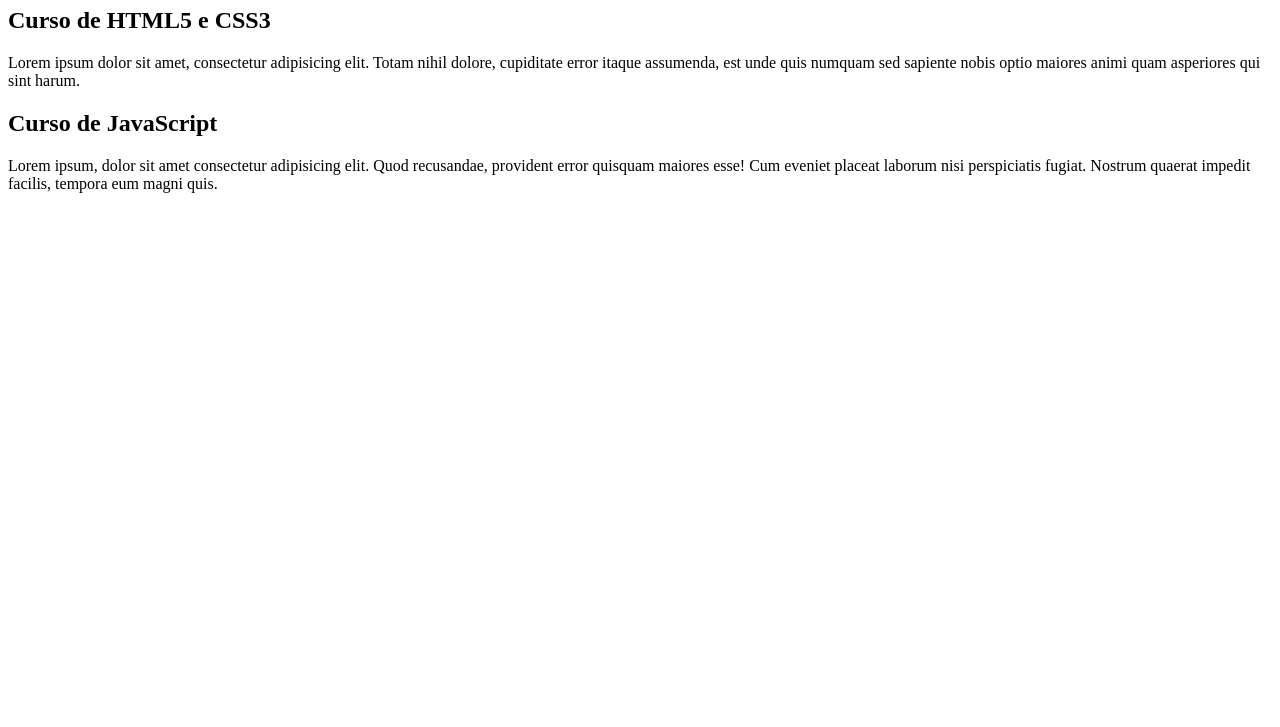
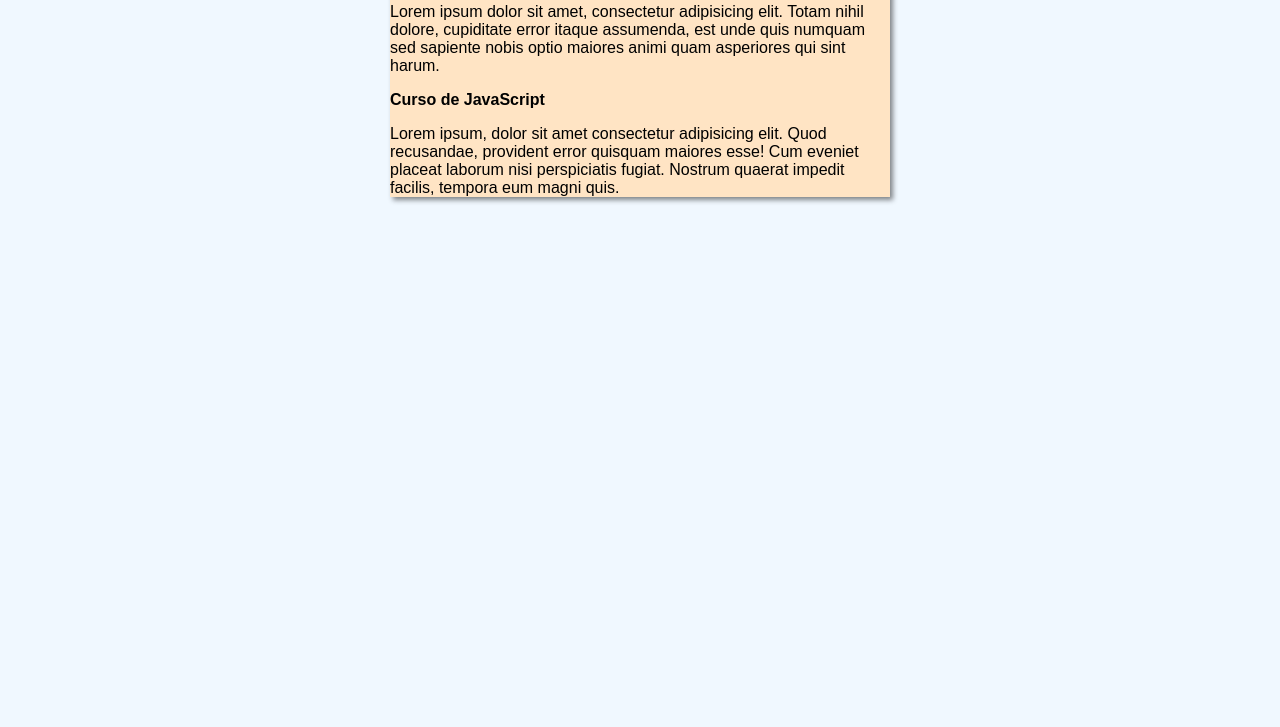
Before and after one commit to Gabeh16/projeto-site, a plain HTML site: page index.html in a window 1280 px wide. Shown: the part 73-800 px from the top of the page. Drawn offline with Linux system fonts and the light colour scheme.

Commit message:
Inicio de design

```diff
--- a/index.html
+++ b/index.html
@@ -4,6 +4,7 @@
 <head>
     <meta charset="UTF-8">
     <meta name="viewport" content="width=device-width, initial-scale=1.0">
+    <link rel="stylesheet" href="style1.css">
     <title>Titulo do Site</title>
 </head>
 
--- /dev/null
+++ b/style1.css
@@ -0,0 +1,15 @@
+* {
+    font-family: Arial, Helvetica, sans-serif;
+    font-size: 16px;
+}
+
+body {
+    background-color: aliceblue;
+}
+
+main {
+    background-color: bisque;
+    width: 500px;
+    margin: auto;
+    box-shadow: 3px 3px 5px rgba(0, 0, 0, 0.475);
+}
```
